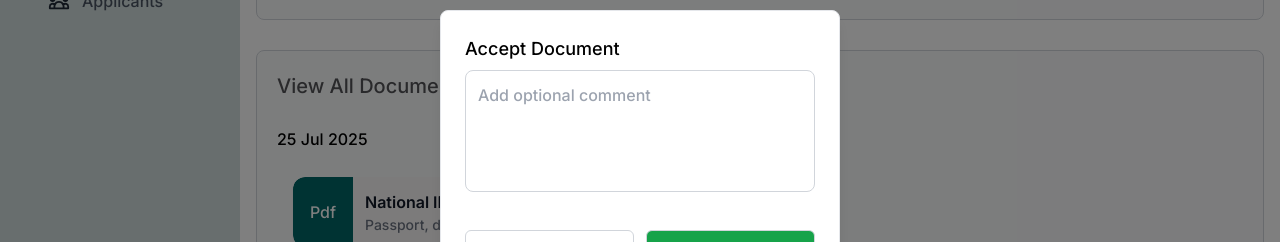
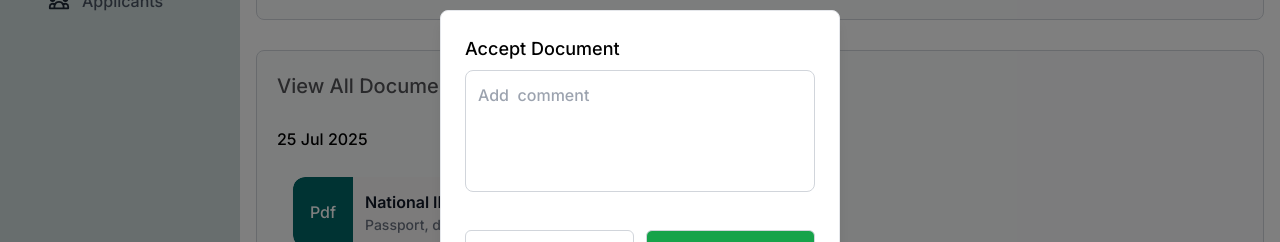
Before and after one commit to bagdenatasha2001/intership_project, a React (Vite) app: page /application-view in a window 1280 px wide. Both pictures are taken after a click on the icon 505 px from the left and 447 px from the top of the page. Shown: the part 247-489 px from the top of the page. Built offline with nearby package versions, Linux system fonts and the light colour scheme; what chartjs-chart-matrix, chartjs-plugin-datalabels would draw is missing.

Commit message:
popup working is updated

```diff
--- a/src/components/form_fields/DocumentCard.jsx
+++ b/src/components/form_fields/DocumentCard.jsx
@@ -20,17 +20,18 @@ export default function DocumentCard({ label, title, subtitle, status, showBorde
     setAcceptComment("");
   };
 
+
   const handleReject = () => {
-    if (!rejectComment.trim()) {
-      toast.error("Comment is required for rejection.");
-      return;
-    }
     setRejectModal(false);
     setTimeout(() => {
-      toast.error("Document has been rejected!");
+      toast.warning("Document has been rejected. Please review and resubmit.");
     }, 100);
     setRejectComment("");
   };
+
+
+
+
 
   let icon1;
   let icon2;
@@ -95,7 +96,7 @@ export default function DocumentCard({ label, title, subtitle, status, showBorde
               <textarea
                 className="w-full border border-gray-300 rounded-lg p-3 text-gray-700 focus:outline-none focus:ring-2 focus:ring-[#006666] resize-none mb-4"
                 rows={4}
-                placeholder="Add optional comment"
+                placeholder="Add  comment"
                 value={acceptComment}
                 onChange={(e) => setAcceptComment(e.target.value)}
               />
@@ -127,7 +128,7 @@ export default function DocumentCard({ label, title, subtitle, status, showBorde
               <textarea
                 className="w-full border border-gray-300 rounded-lg p-3 text-gray-700 focus:outline-none focus:ring-2 focus:ring-red-500 resize-none mb-2"
                 rows={4}
-                placeholder="Comment is required for rejection"
+                placeholder=" Add Comment "
                 value={rejectComment}
                 onChange={(e) => setRejectComment(e.target.value)}
               />
--- a/src/components/statusTabs/Application_Dropdown.jsx
+++ b/src/components/statusTabs/Application_Dropdown.jsx
@@ -265,7 +265,7 @@ export default function Application_Dropdown() {
                       type="checkbox"
                       checked={selectedMajors.includes(option)}
                       onChange={() => toggleMajorOption(option)}
-                      className='accent-[#008080]'
+                      className='accent-[#008080] '
                     />
                     <span>{option}</span>
                   </label>
```
